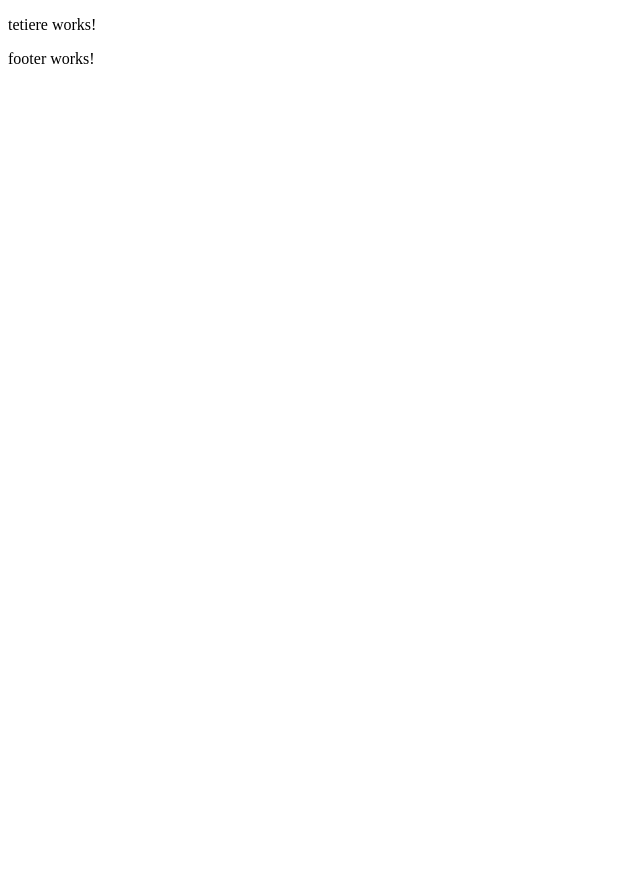
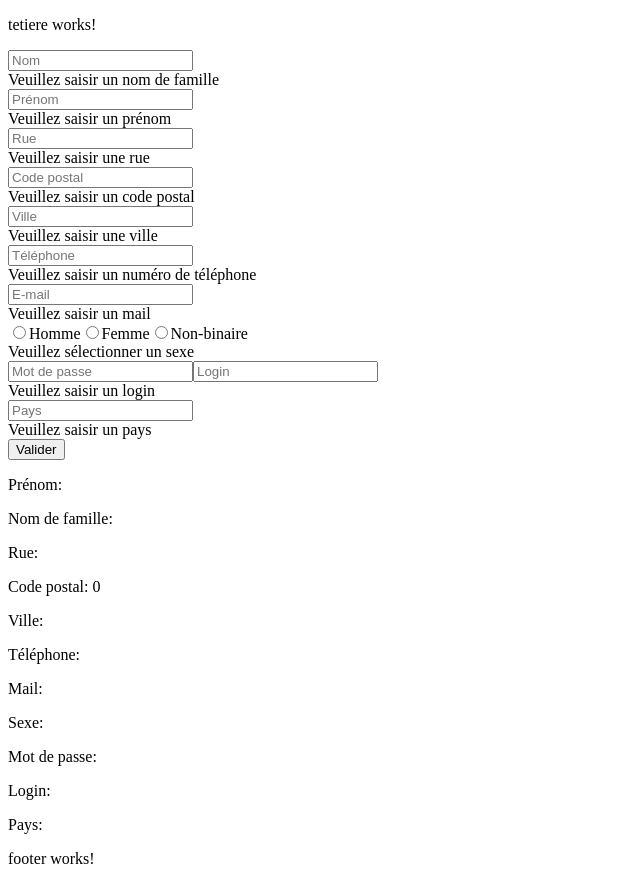
Before and after one commit to fiionaa/tp02_facchini_fiona, an Angular app in the folder FRONTEND/: page / in a window 1280 px wide. Shown: the whole page, without its empty margins (0-640 px from the left). Before the commit the page ends 800 px from the top, so only its background shows below. Built offline with nearby package versions, Linux system fonts and the light colour scheme.

Commit message:
ajout du formulaire et des résultats

```diff
--- a/FRONTEND/src/app/app.component.html
+++ b/FRONTEND/src/app/app.component.html
@@ -1,2 +1,4 @@
 <app-tetiere></app-tetiere>
+<app-formulaire></app-formulaire>
+<app-formulaire-result></app-formulaire-result>
 <app-footer></app-footer>
--- /dev/null
+++ b/FRONTEND/src/app/app.phonenumber.pipe.ts
@@ -0,0 +1,19 @@
+import { Pipe, PipeTransform } from '@angular/core';
+
+@Pipe({ name: 'phoneNumber' })
+export class phoneNumberPipe implements PipeTransform {
+  transform(phone: any): string {
+    return this.chunk(phone,2).join(' ');
+  }
+  chunk(str:any, n:any) {
+    var ret = [];
+    var i;
+    var len;
+    if(str){
+        for(i = 0, len = str.length; i < len; i += n) {
+            ret.push(str.substr(i, n))
+         }
+    }
+    return ret
+};
+}
--- /dev/null
+++ b/FRONTEND/src/app/formulaire-result/formulaire-result.component.html
@@ -0,0 +1,13 @@
+<div>
+    <p>Prénom: {{user?.firstName}}</p>
+    <p>Nom de famille: {{user?.lastName}}</p>
+    <p>Rue: {{user?.street}}</p>
+    <p>Code postal: {{user?.zipcode}}</p>
+    <p>Ville: {{user?.city}}</p>
+    <p>Téléphone: {{user?.phone | phoneNumber}}</p>
+    <p>Mail: {{user?.email}}</p>
+    <p>Sexe: {{user?.sexe}}</p>
+    <p>Mot de passe: {{user?.password}}</p>
+    <p>Login: {{user?.login}}</p>
+    <p>Pays: {{user?.country}}</p>
+</div>
--- /dev/null
+++ b/FRONTEND/src/app/formulaire-result/formulaire-result.component.ts
@@ -0,0 +1,39 @@
+import { NullTemplateVisitor } from '@angular/compiler';
+import { Component, OnInit } from '@angular/core';
+import { User } from '../models/user.model';
+import { UserService } from '../services/user.service';
+
+
+@Component({
+  selector: 'app-formulaire-result',
+  templateUrl: './formulaire-result.component.html',
+  styleUrls: ['./formulaire-result.component.css']
+})
+export class FormulaireResultComponent implements OnInit {
+
+  user: User;
+  constructor(private userService: UserService) {
+    this.user = new User(
+      '',
+      '',
+      '',
+      0,
+      '',
+      '',
+      '',
+      '',
+      '',
+      '',
+      ''
+    )
+  }
+
+  ngOnInit(): void {
+    this.userService.userObservable.subscribe(
+      (user: User) => {
+        this.user = user;
+      }
+    )
+  }
+
+}
--- a/FRONTEND/src/app/formulaire/formulaire.component.html
+++ b/FRONTEND/src/app/formulaire/formulaire.component.html
@@ -1 +1,62 @@
-<p>formulaire works!</p>
+<form
+[formGroup]="userInfos"
+(ngSubmit) = "submit()">
+    <input type="text" formControlName="lastName" name="lastName" placeholder="Nom"/>
+    <div *ngIf="lastName?.errors?.required">
+        Veuillez saisir un nom de famille
+    </div>
+    <input type="text" formControlName="firstName" name="firstName" placeholder="Prénom"/>
+    <div *ngIf="firstName?.errors?.required">
+        Veuillez saisir un prénom
+    </div>
+    <input type="text" formControlName="street" name="street" placeholder="Rue"/>
+    <div *ngIf="street?.errors?.required">
+        Veuillez saisir une rue
+    </div>
+    <input type="number" formControlName="zipCode" name="zipCode" placeholder="Code postal"/>
+    <div *ngIf="zipCode?.errors?.required">
+        Veuillez saisir un code postal
+    </div>
+    <input type="text" formControlName="city" name="city" placeholder="Ville"/>
+    <div *ngIf="city?.errors?.required">
+        Veuillez saisir une ville
+    </div>
+    <input type="text" formControlName="phone" name="phone" placeholder="Téléphone"/>
+    <div *ngIf="phone?.errors?.required">
+        Veuillez saisir un numéro de téléphone
+    </div>
+    <div *ngIf="phone?.errors?.minlength">
+        Veuillez saisir un numéro de téléphone valide
+    </div>
+    <input type="email" formControlName="email" name="email" placeholder="E-mail"/>
+    <div *ngIf="email?.errors?.required">
+        Veuillez saisir un mail
+    </div>
+    <div *ngIf="password?.errors?.email">
+        Veuillez rentrer une adresse mail valide
+    </div>
+    <div>
+        <input type="radio" formControlName="sexe" name="sexe" value="Homme" id="sexeChoice1">
+        <label for="sexeChoice1">Homme</label>
+        <input type="radio" formControlName="sexe" name="sexe" value="Femme" id="sexeChoice2">
+        <label for="sexeChoice2">Femme</label>
+        <input type="radio" formControlName="sexe" name="sexe" value="nonBinaire" id="sexeChoice3">
+        <label for="sexeChoice3">Non-binaire</label>
+    </div>
+    <div *ngIf="sexe?.errors?.required">
+        Veuillez sélectionner un sexe
+    </div>
+    <input type="password" formControlName="password" name="password" placeholder="Mot de passe"/>
+    <div *ngIf="password?.errors?.minlength">
+        Votre mot de passe doit faire au moins 6 caractères
+    </div>
+    <input type="text" formControlName="login" name="login" placeholder="Login"/>
+    <div *ngIf="login?.errors?.required">
+        Veuillez saisir un login
+    </div>
+    <input type="text" formControlName="country" name="country" placeholder="Pays"/>
+    <div *ngIf="country?.errors?.required">
+        Veuillez saisir un pays
+    </div>
+    <input type="submit" value="Valider" />
+</form>
--- a/FRONTEND/src/app/formulaire/formulaire.component.ts
+++ b/FRONTEND/src/app/formulaire/formulaire.component.ts
@@ -1,4 +1,7 @@
 import { Component, OnInit } from '@angular/core';
+import { FormBuilder, Validators, FormGroup, FormControl } from '@angular/forms';
+import { User } from'../models/user.model';
+import { UserService } from'../services/user.service';
 
 @Component({
   selector: 'app-formulaire',
@@ -7,7 +10,78 @@ import { Component, OnInit } from '@angular/core';
 })
 export class FormulaireComponent implements OnInit {
 
-  constructor() { }
+  userInfos: FormGroup;
+
+  constructor(private formBuilder: FormBuilder, private userService: UserService) {
+    this.userInfos = this.formBuilder.group({
+      lastName: ['', Validators.required],
+      firstName: ['', Validators.required],
+      street: ['', Validators.required],
+      zipCode: ['', Validators.required],
+      city: ['', Validators.required],
+      phone: ['', [Validators.required, Validators.minLength(10)]],
+      email: ['', [Validators.required, Validators.email]],
+      sexe: ['', Validators.required],
+      password: new FormControl('', [
+        Validators.required,
+        Validators.minLength(6)
+      ]),
+      login: ['', Validators.required],
+      country: ['', Validators.required],
+    });
+
+  }
+  get password(){
+    return this.userInfos.get('password');
+  }
+  get lastName(){
+    return this.userInfos.get('lastName');
+  }
+  get firstName(){
+    return this.userInfos.get('firstName');
+  }
+  get street(){
+    return this.userInfos.get('street');
+  }
+  get zipCode(){
+    return this.userInfos.get('zipCode');
+  }
+  get city(){
+    return this.userInfos.get('city');
+  }
+  get phone(){
+    return this.userInfos.get('phone');
+  }
+  get email(){
+    return this.userInfos.get('email');
+  }
+  get sexe(){
+    return this.userInfos.get('sexe');
+  }
+  get login(){
+    return this.userInfos.get('login');
+  }
+  get country(){
+    return this.userInfos.get('country');
+  }
+
+  submit(){
+    const userInfosArray = this.userInfos.value;
+    const newUser = new User(
+      userInfosArray['lastName'],
+      userInfosArray['firstName'],
+      userInfosArray['street'],
+      userInfosArray['zipCode'],
+      userInfosArray['city'],
+      userInfosArray['phone'],
+      userInfosArray['email'],
+      userInfosArray['sexe'],
+      userInfosArray['password'],
+      userInfosArray['login'],
+      userInfosArray['country']
+    )
+    this.userService.addUser(newUser);
+  }
 
   ngOnInit(): void {
   }
--- /dev/null
+++ b/FRONTEND/src/app/models/user.model.ts
@@ -0,0 +1,27 @@
+export class User {
+    public lastName: string;
+    public firstName: string;
+    public street: string;
+    public zipcode: number;
+    public city: string;
+    public phone: string;
+    public email: string;
+    public sexe: string;
+    public password: string;
+    public login: string;
+    public country: string;
+
+    constructor(lastName: string, firstName: string, street: string, zipcode: number, city: string, phone: string, email: string, sexe: string, password: string, login: string, country: string) {
+      this.lastName = lastName;
+      this.firstName = firstName;
+      this.street = street;
+      this.zipcode = zipcode;
+      this.city = city;
+      this.phone = phone;
+      this.email = email;
+      this.sexe = sexe;
+      this.password = password;
+      this.login = login;
+      this.country = country;
+    }
+  }
--- /dev/null
+++ b/FRONTEND/src/app/services/user.service.ts
@@ -0,0 +1,19 @@
+import { Injectable } from '@angular/core';
+import { Subject } from 'rxjs';
+import { User } from '../models/user.model';
+
+
+@Injectable({
+  providedIn: 'root'
+})
+export class UserService {
+
+  private user = new Subject<User>();
+  userObservable = this.user.asObservable();
+
+  addUser(user: User){
+    this.user.next(user);
+  }
+
+  constructor() { }
+}
```
Also changed, not shown: FRONTEND/src/app/app.module.ts (+8 -2 lines), FRONTEND/src/app/formulaire-result/formulaire-result.component.css (added), 2 other files (tests, documents, lock files or other folders).
